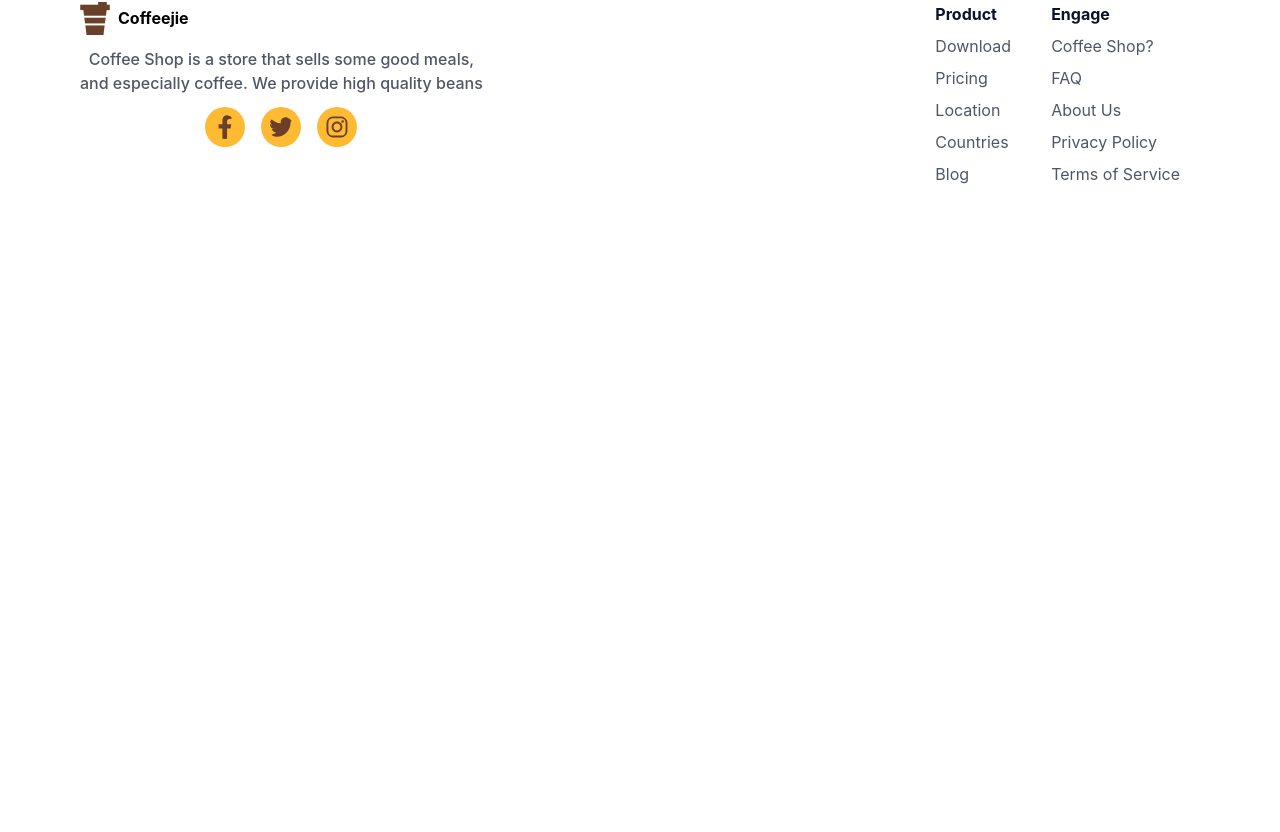
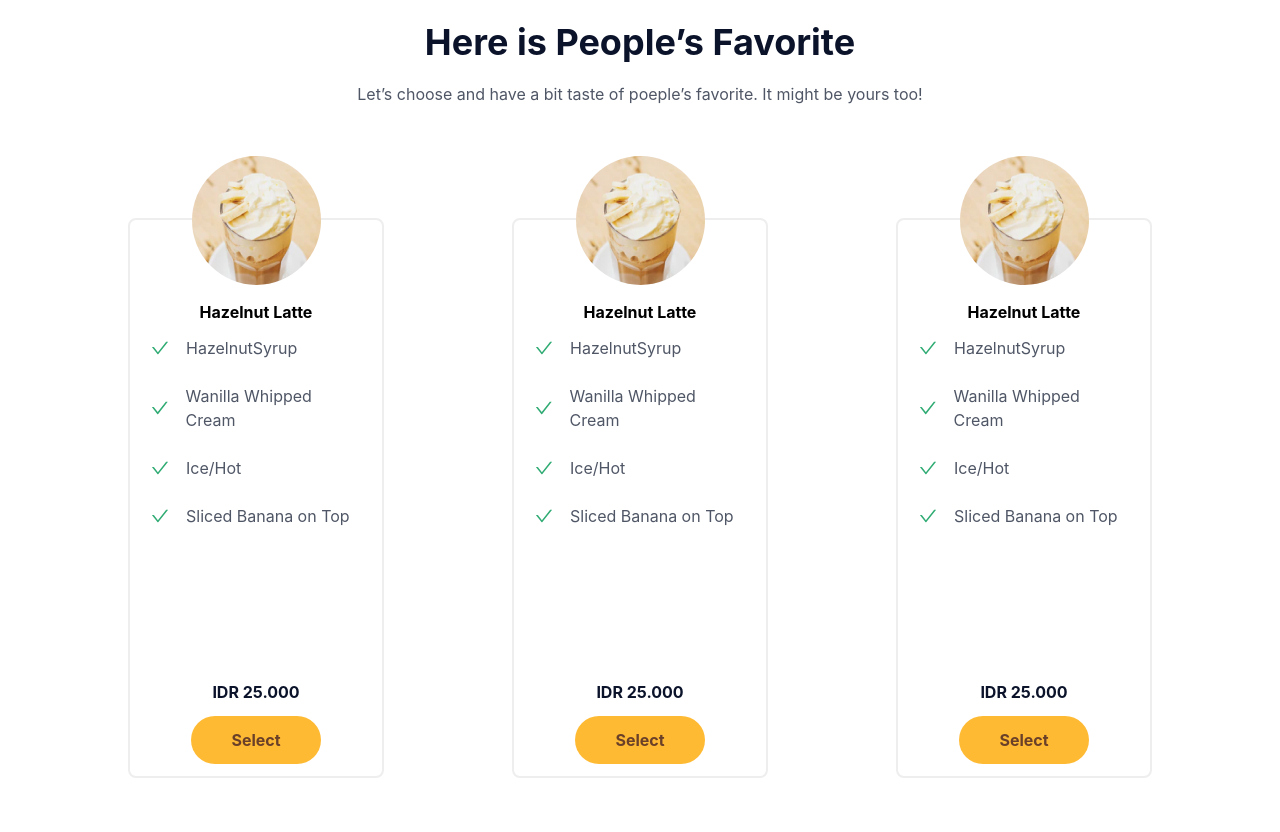
Before and after one commit to jiamudza/Coffee-shop-fe, a React (Create React App) app in the folder coffeeshop/: page / in a window 1280 px wide. Shown: the part 1028-1860 px from the top of the page. Before the commit the page ends 1600 px from the top, so only its background shows below. Built offline with nearby package versions, Linux system fonts and the light colour scheme.

Commit message:
update landing page

```diff
--- a/coffeeshop/src/components/footer/index.js
+++ b/coffeeshop/src/components/footer/index.js
@@ -25,7 +25,7 @@ const Footer = () => {
         </div>
 
         <div className='text-text flex justify-around mt-10'>
-            <div className='mx-5'>
+            <div className='md:mx-5'>
                 <p className='text-title font-bold'>
                     Product
                 </p>
@@ -46,7 +46,7 @@ const Footer = () => {
                 </p>
 
             </div>
-            <div className='mx-5'>
+            <div className='md:mx-5'>
                 <p className='text-title font-bold'>
                     Engage
                 </p>
--- a/coffeeshop/src/components/header/index.js
+++ b/coffeeshop/src/components/header/index.js
@@ -12,6 +12,7 @@ import {FaUserCircle, FaCoffee} from 'react-icons/fa'
 import {RiLogoutCircleLine, RiSettings3Fill, RiHistoryFill} from 'react-icons/ri'
 import {IoMdCart} from 'react-icons/io'
 import {AiFillHome} from 'react-icons/ai'
+import {HiOutlineArrowLeft} from 'react-icons/hi'
 
 const Header = (props) => {
     const [notif, setNotif] = useState(false)
@@ -118,10 +119,8 @@ const Header = (props) => {
     <div onClick={() => {
         setDrawerOpen(!drawerOpen)
         setHamburgerMenu('hamburger-menu')
-    }} className='bg-red-500 rounded  right-0 absolute py-2 pr-0 pl-3 cursor-pointer'>
-        <span className='w-[30px] h-[5px] my-1 bg-text block rotate-45 rounded-lg origin-top-left'></span>
-        <span className='w-[30px] h-[5px] bg-text block scale-0'></span>
-        <span className='w-[30px] h-[5px] my-1 bg-text block -rotate-45 origin-bottom-left rounded-lg'></span>
+    }} className=' rounded right-4 absolute py-3 pr-0 pl-3 cursor-pointer'>
+        <HiOutlineArrowLeft color='white' size={30}/>
     </div>
         <div onClick={() => navigate('/profile')} className='cursor-pointer flex flex-col items-center mx-20 py-5 text-white'>
         <img className='w-28 h-28 rounded-full' src={userPlaceholder} />
@@ -158,10 +157,8 @@ const Header = (props) => {
                     <div onClick={() => {
                         setDrawerOpen(!drawerOpen)
                         setHamburgerMenu('hamburger-menu')
-                    }} className='bg-red-500 rounded w-11 py-2 pr-0 pl-3 cursor-pointer'>
-                        <span className='w-[30px] h-[5px] my-1 bg-text block rotate-45 rounded-lg origin-top-left'></span>
-                        <span className='w-[30px] h-[5px] bg-text block scale-0'></span>
-                        <span className='w-[30px] h-[5px] my-1 bg-text block -rotate-45 origin-bottom-left rounded-lg'></span>
+                    }} className='rounded py-4 pr-0 mx-4 cursor-pointer'>
+                        <HiOutlineArrowLeft className='text-secondary' size={30}/>
                     </div>
 
 
--- a/coffeeshop/src/pages/landingPage/index.js
+++ b/coffeeshop/src/pages/landingPage/index.js
@@ -4,11 +4,13 @@ import Footer from '../../components/footer';
 import Header from '../../components/header';
 
 import {HiUser, HiLocationMarker} from 'react-icons/hi'
-import {AiOutlineHeart} from 'react-icons/ai'
+import {AiOutlineCheck, AiOutlineHeart} from 'react-icons/ai'
+import { BsCheckCircleFill } from 'react-icons/bs';
 
 // assets
 import teamworkHero from '../../assets/images/teamwork-hero.png'
-import { BsCheckCircleFill } from 'react-icons/bs';
+import product from '../../assets/images/product-placeholder.jpg'
+
 const LandingPage = () => {
 
   return (
@@ -16,14 +18,14 @@ const LandingPage = () => {
       <div className='sticky top-0'>
         <Header />
       </div>
-      <div className='px-5'>
+      <div className='px-5 md:px-0'>
         <section className='bg-jumbotron text-white mt-5 px-10 py-10 font-bold'>
           <div>
             <h1 className='text-3xl'>
-            Start Your Day with Coffee and Good Meals
+            Start Your Day with <br className='hidden lg:block' />Coffee and Good Meals
             </h1>
             <p className='mt-5'>
-            We provide high quality beans, good taste, and healthy meals made by love just for you. Start your day with us for a bigger smile!            </p>
+            We provide high quality beans, good taste, and healthy <br className='hidden lg:block' /> meals made by love just for you. Start your day with us<br className='hidden lg:block' /> for a bigger smile!            </p>
           </div>
           <button className='bg-primary text-secondary px-4 py-2 mt-5 md:mb-20 rounded-lg'>
             Get Started
@@ -81,14 +83,102 @@ const LandingPage = () => {
         </div>
       </section >
       {/* favorite */}
-      <section className='text-center mt-10'>
-        <h2 className='text-title font-bold text-4xl'>
+      <section className='mt-10'>
+        <h2 className='text-title font-bold text-4xl text-center'>
         Here is People’s Favorite
         </h2>
+        <p className='mt-5 text-text text-center'>Let’s choose and have a bit taste of poeple’s favorite. It might be yours too!</p>
+
+        <div className='mt-28 flex items-center justify-evenly'>
+            <div className='flex flex-col items-center border-2 relative px-5 -z-10 border-pale rounded-lg w-64 h-[70vh]'>
+              <img src={product} className='rounded-full absolute -top-16'/>
+              <p className='font-bold mt-20'>Hazelnut Latte</p>
+              <div className=''>
+                <span className='flex items-center py-3 text-text'>
+                <AiOutlineCheck color='#2FAB73' className='h-5 w-5 font-bold' />
+                <p className='ml-4'>HazelnutSyrup</p>
+                </span>
+                <span className='flex items-center py-3 text-text'>
+                <AiOutlineCheck color='#2FAB73' className='h-5 w-5 font-bold' />
+                <p className='ml-4'>Wanilla Whipped Cream</p>
+                </span>
+                <span className='flex items-center py-3 text-text'>
+                <AiOutlineCheck color='#2FAB73' className='h-5 w-5 font-bold' />
+                <p className='ml-4'>Ice/Hot</p>
+                </span>
+                <span className='flex items-center py-3 text-text'>
+                <AiOutlineCheck color='#2FAB73' className='h-5 w-5 font-bold' />
+                <p className='ml-4'>Sliced Banana on Top</p>
+                </span>
+                </div>
+                <div className='flex flex-col items-center absolute bottom-3'>
+                  <p className='text-title font-bold'>IDR 25.000</p>
+                  <button className='px-10 py-3 rounded-3xl mt-3 bg-primary font-bold text-secondary'>Select</button>
+                </div>
+            </div>
+
+
+            <div className='hidden md:flex flex-col items-center border-2 relative px-5 -z-10 border-pale rounded-lg w-64 h-[70vh]'>
+              <img src={product} className='rounded-full absolute -top-16'/>
+              <p className='font-bold mt-20'>Hazelnut Latte</p>
+              <div className=''>
+                <span className='flex items-center py-3 text-text'>
+                <AiOutlineCheck color='#2FAB73' className='h-5 w-5 font-bold' />
+                <p className='ml-4'>HazelnutSyrup</p>
+                </span>
+                <span className='flex items-center py-3 text-text'>
+                <AiOutlineCheck color='#2FAB73' className='h-5 w-5 font-bold' />
+                <p className='ml-4'>Wanilla Whipped Cream</p>
+                </span>
+                <span className='flex items-center py-3 text-text'>
+                <AiOutlineCheck color='#2FAB73' className='h-5 w-5 font-bold' />
+                <p className='ml-4'>Ice/Hot</p>
+                </span>
+                <span className='flex items-center py-3 text-text'>
+                <AiOutlineCheck color='#2FAB73' className='h-5 w-5 font-bold' />
+                <p className='ml-4'>Sliced Banana on Top</p>
+                </span>
+                </div>
+                <div className='flex flex-col items-center absolute bottom-3'>
+                  <p className='text-title font-bold'>IDR 25.000</p>
+                  <button className='px-10 py-3 rounded-3xl mt-3 bg-primary font-bold text-secondary'>Select</button>
+                </div>
+
+
+            </div>
+            <div className='hidden md:flex flex-col items-center border-2 relative px-5 -z-10 border-pale rounded-lg w-64 h-[70vh]'>
+              <img src={product} className='rounded-full absolute -top-16'/>
+              <p className='font-bold mt-20'>Hazelnut Latte</p>
+              <div className=''>
+                <span className='flex items-center py-3 text-text'>
+                <AiOutlineCheck color='#2FAB73' className='h-5 w-5 font-bold' />
+                <p className='ml-4'>HazelnutSyrup</p>
+                </span>
+                <span className='flex items-center py-3 text-text'>
+                <AiOutlineCheck color='#2FAB73' className='h-5 w-5 font-bold' />
+                <p className='ml-4'>Wanilla Whipped Cream</p>
+                </span>
+                <span className='flex items-center py-3 text-text'>
+                <AiOutlineCheck color='#2FAB73' className='h-5 w-5 font-bold' />
+                <p className='ml-4'>Ice/Hot</p>
+                </span>
+                <span className='flex items-center py-3 text-text'>
+                <AiOutlineCheck color='#2FAB73' className='h-5 w-5 font-bold' />
+                <p className='ml-4'>Sliced Banana on Top</p>
+                </span>
+                </div>
+                <div className='flex flex-col items-center absolute bottom-3'>
+                  <p className='text-title font-bold'>IDR 25.000</p>
+                  <button className='px-10 py-3 rounded-3xl mt-3 bg-primary font-bold text-secondary'>Select</button>
+                </div>
+            </div>
+        </div>
       </section>
       {/* footer */}
       </div>
+      <div className='pt-20'>
       <Footer />
+      </div>
     </div>
   )
 }
```
Also changed, not shown: coffeeshop/src/assets/images/product-placeholder.jpg (added).
